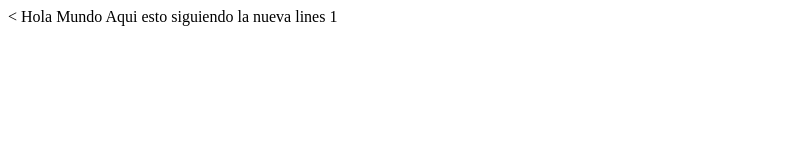
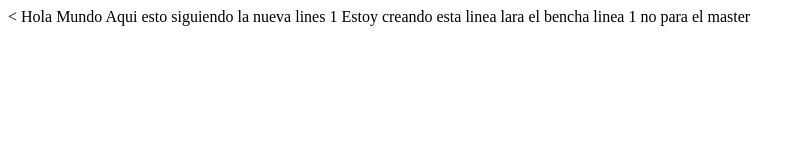
Before and after one commit to pedrocardenas247/lecture1, a plain HTML site: page index.html in a window 1280 px wide. Shown: the whole page, without its empty margins (0-804 px from the left). Drawn offline with Linux system fonts and the light colour scheme.

Commit message:
solo para la rama linea 1

```diff
--- a/index.html
+++ b/index.html
@@ -8,5 +8,6 @@
   <body>
     Hola Mundo
     Aqui esto siguiendo la nueva lines 1
+    Estoy creando esta linea lara el bencha linea 1 no para el master
   </body>
 </html>
```
